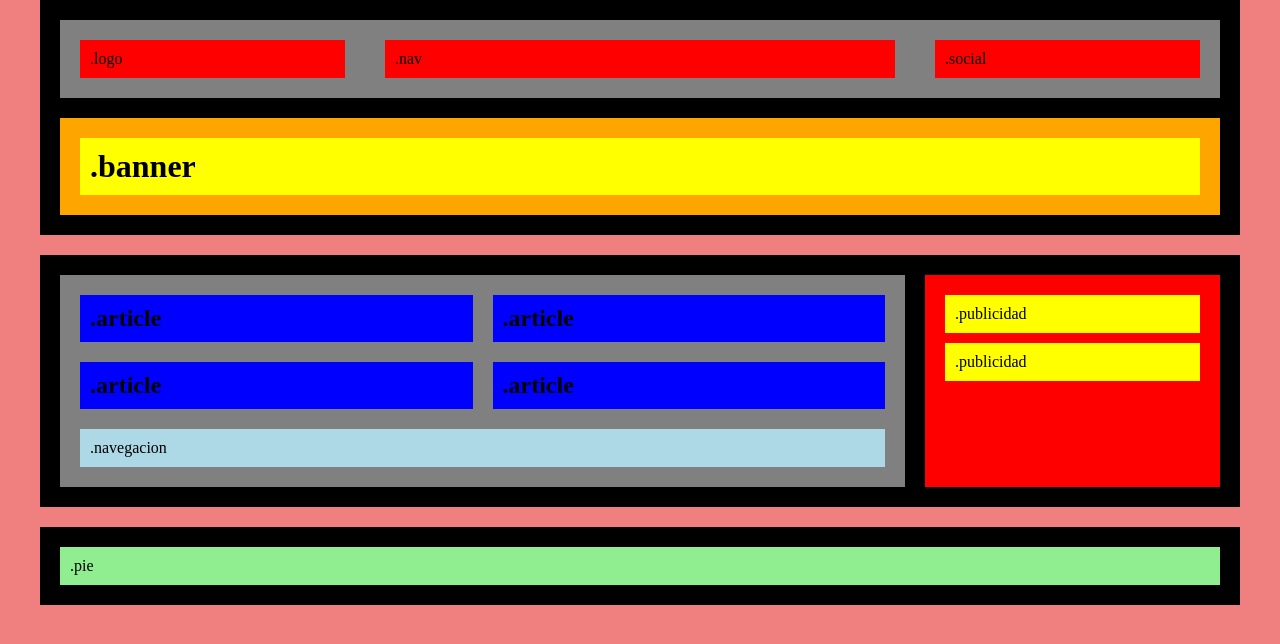
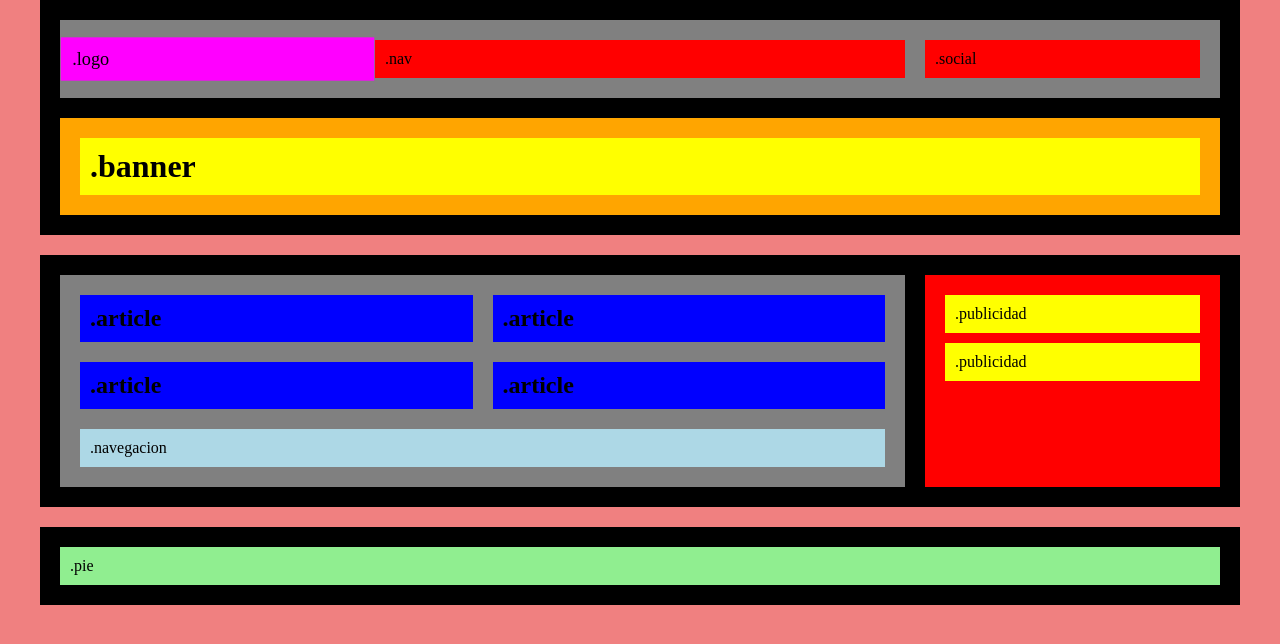
Before and after one commit to DaniloEspinosa/sprint1-itacademy, a plain HTML site: page index.html in a window 1280 px wide. In both pictures the pointer is over the element ".logo". Drawn offline with Linux system fonts and the light colour scheme.

Commit message:
nivel 3 ejercicio 5

```diff
--- a/style.css
+++ b/style.css
@@ -27,6 +27,8 @@ header {
         display: flex;
         justify-content: space-between;
         margin-bottom: 20px;
+        gap: 20px;
+        padding: 20px;
 
         .logo,
         .nav,
@@ -34,11 +36,18 @@ header {
             background-color: red;
             width: 25%;
             padding: 10px;
-            margin: 20px;
+            margin: 0;
         }
 
         .nav {
             width: 50%;
+        }
+
+        .logo:hover {
+            background-color: magenta;
+            scale: 1.14;
+            transition: 0.5s;
+            cursor: pointer;
         }
 
     }
```
